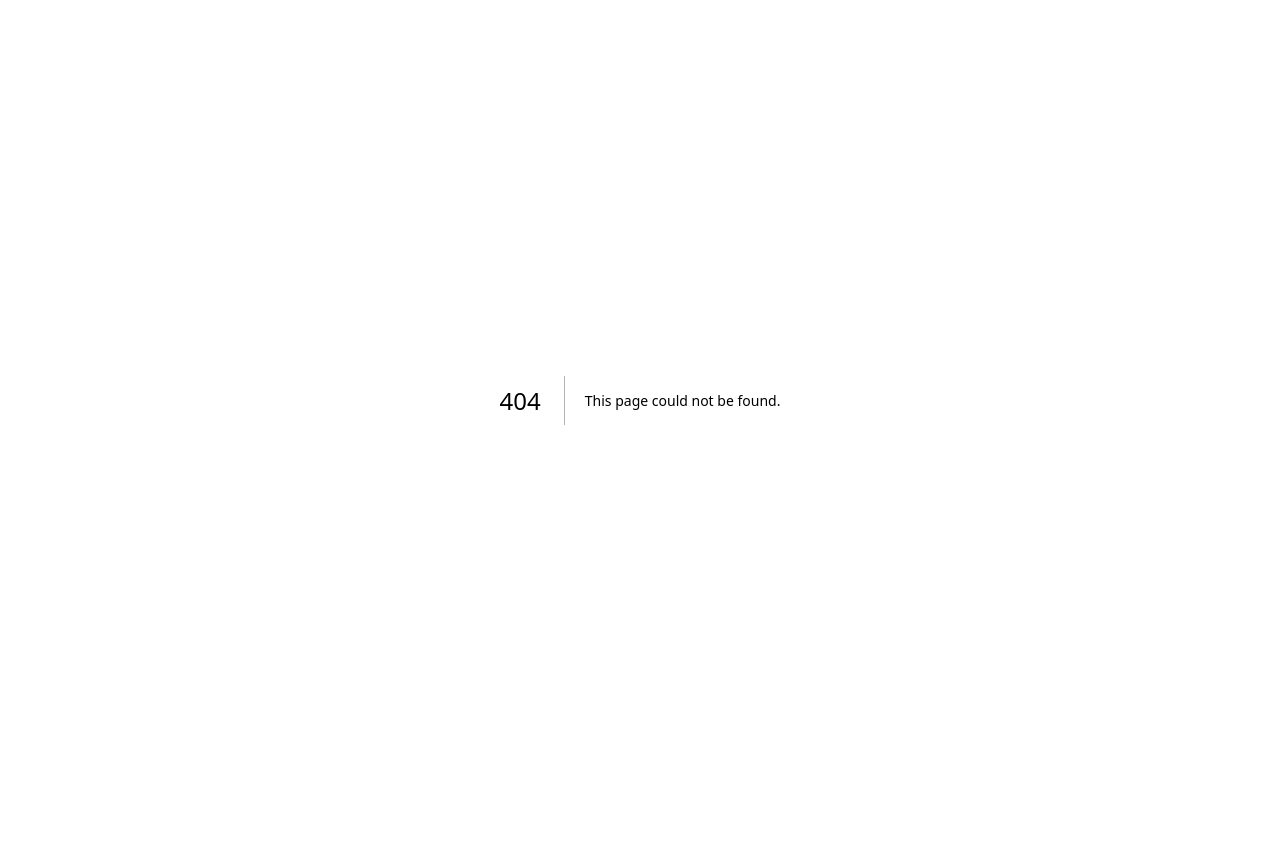
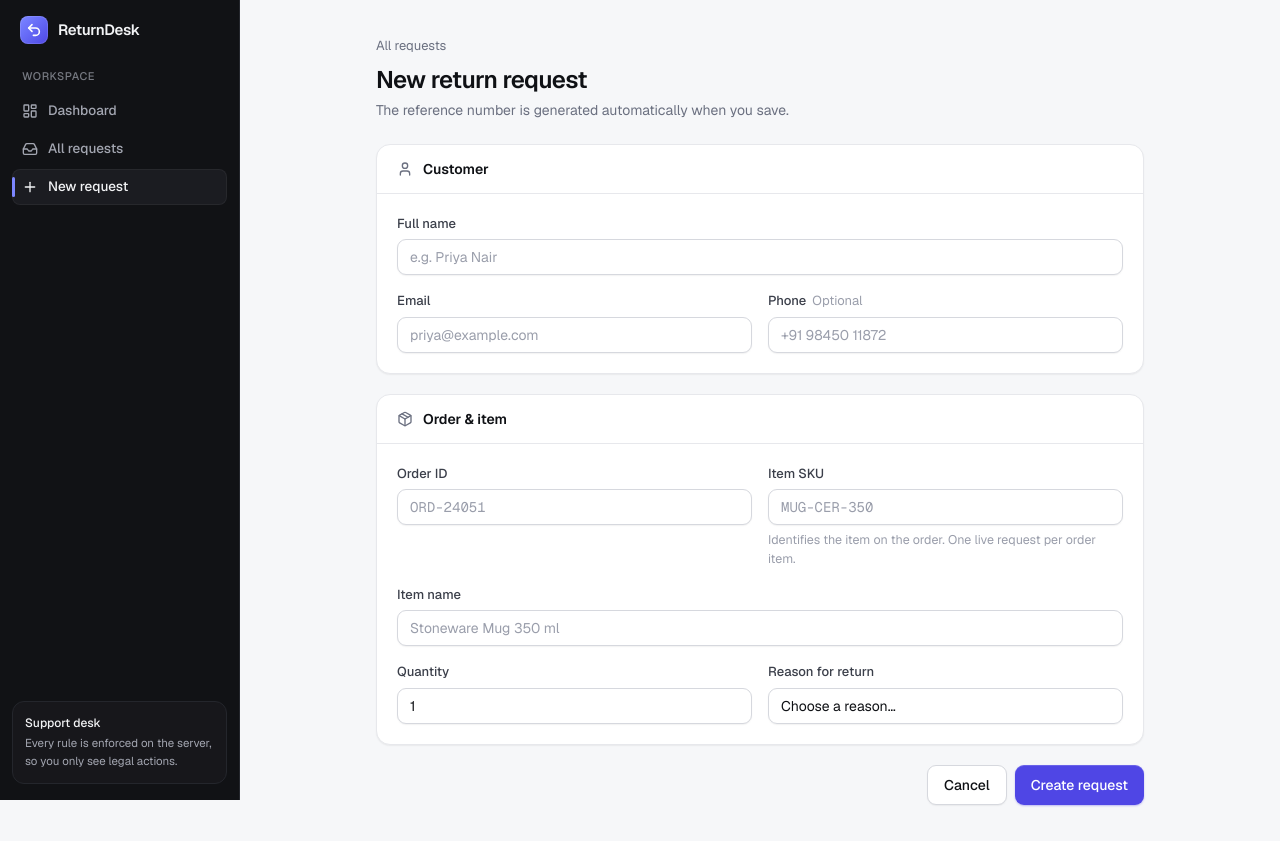
Before and after one commit to BITHAL04/RETURNDESK, a Next.js app: page /requests/new in a window 1280 px wide. Before the commit this address had no page. Before the commit the page ends 800 px from the top, so only its background shows below. Built offline with nearby package versions, Linux system fonts and the light colour scheme.

Commit message:
feat: add create request form with server error handling

```diff
--- /dev/null
+++ b/src/app/(app)/requests/new/page.tsx
@@ -0,0 +1,23 @@
+import type { Metadata } from "next";
+import Link from "next/link";
+import { PageHeader } from "@/components/layout/app-shell";
+import { CreateRequestForm } from "@/components/requests/create-request-form";
+
+export const metadata: Metadata = { title: "New request" };
+
+export default function NewRequestPage() {
+  return (
+    <div className="mx-auto max-w-3xl">
+      <PageHeader
+        eyebrow={
+          <Link href="/requests" className="hover:text-ink">
+            All requests
+          </Link>
+        }
+        title="New return request"
+        description="The reference number is generated automatically when you save."
+      />
+      <CreateRequestForm />
+    </div>
+  );
+}
--- /dev/null
+++ b/src/components/requests/create-request-form.tsx
@@ -0,0 +1,28 @@
+"use client";
+
+import { useRouter } from "next/navigation";
+import { toast } from "sonner";
+import { apiFetch } from "@/lib/api/client";
+import type { RequestDto } from "@/server/requests/serialize";
+import { RequestForm } from "./request-form";
+
+export function CreateRequestForm() {
+  const router = useRouter();
+  return (
+    <RequestForm
+      submitLabel="Create request"
+      cancelHref="/requests"
+      onSubmit={async (values) => {
+        const { data } = await apiFetch<RequestDto>("/api/requests", {
+          method: "POST",
+          json: values,
+        });
+        toast.success(`Request ${data.reference} created`, {
+          description: `${data.customerName} · ${data.itemName}`,
+        });
+        router.push(`/requests/${data.id}`);
+        router.refresh();
+      }}
+    />
+  );
+}
--- /dev/null
+++ b/src/components/requests/request-form.tsx
@@ -0,0 +1,232 @@
+"use client";
+
+import { zodResolver } from "@hookform/resolvers/zod";
+import { AlertTriangle, Package, User } from "lucide-react";
+import { AnimatePresence, motion } from "motion/react";
+import Link from "next/link";
+import { useForm } from "react-hook-form";
+import { useState } from "react";
+import type { z } from "zod";
+import { Button } from "@/components/ui/button";
+import { Card } from "@/components/ui/card";
+import { Field, Input, Select } from "@/components/ui/field";
+import { ApiClientError } from "@/lib/api/client";
+import { REASON_LABELS, RETURN_REASONS } from "@/lib/domain/constants";
+import { createRequestSchema, type CreateRequestInput } from "@/lib/validation/requests";
+
+type FormInput = z.input<typeof createRequestSchema>;
+
+export type RequestFormValues = CreateRequestInput;
+
+const EMPTY: FormInput = {
+  customerName: "",
+  customerEmail: "",
+  customerPhone: "",
+  orderId: "",
+  itemSku: "",
+  itemName: "",
+  quantity: 1,
+  reason: "" as FormInput["reason"],
+};
+
+/**
+ * Shared by the create and edit screens. Client-side validation uses the same Zod
+ * schema as the API for instant feedback; the server still re-validates everything
+ * and its field errors are mapped back onto the inputs.
+ */
+export function RequestForm({
+  defaultValues,
+  submitLabel,
+  cancelHref,
+  onSubmit,
+}: {
+  defaultValues?: Partial<FormInput>;
+  submitLabel: string;
+  cancelHref: string;
+  /** Receives only the fields the agent changed (all fields on create). */
+  onSubmit: (values: RequestFormValues, changed: Partial<RequestFormValues>) => Promise<void>;
+}) {
+  const [serverError, setServerError] = useState<ApiClientError | null>(null);
+  const {
+    register,
+    handleSubmit,
+    setError,
+    formState: { errors, isSubmitting, dirtyFields },
+  } = useForm<FormInput, unknown, CreateRequestInput>({
+    resolver: zodResolver(createRequestSchema),
+    defaultValues: { ...EMPTY, ...defaultValues },
+    mode: "onTouched",
+  });
+
+  const submit = handleSubmit(async (values) => {
+    setServerError(null);
+    const changed = Object.fromEntries(
+      Object.entries(values).filter(([key]) => dirtyFields[key as keyof FormInput]),
+    ) as Partial<RequestFormValues>;
+    try {
+      await onSubmit(values, changed);
+    } catch (error) {
+      if (!(error instanceof ApiClientError)) throw error;
+      const fields = error.fieldErrors();
+      for (const [field, message] of Object.entries(fields)) {
+        if (field in EMPTY) setError(field as keyof FormInput, { message });
+      }
+      setServerError(error);
+    }
+  });
+
+  return (
+    <form onSubmit={submit} noValidate className="space-y-5">
+      <AnimatePresence>
+        {serverError && (
+          <motion.div
+            role="alert"
+            initial={{ opacity: 0, height: 0 }}
+            animate={{ opacity: 1, height: "auto" }}
+            exit={{ opacity: 0, height: 0 }}
+            className="overflow-hidden"
+          >
+            <div className="flex gap-3 rounded-xl border border-rose-200 bg-danger-soft px-4 py-3 text-sm">
+              <AlertTriangle className="mt-0.5 size-4 shrink-0 text-danger" aria-hidden />
+              <div>
+                <p className="font-medium text-rose-900">
+                  {serverError.code === "DUPLICATE_LIVE_REQUEST"
+                    ? "This item already has a live request"
+                    : "The request could not be saved"}
+                </p>
+                <p className="mt-0.5 text-rose-800/90">{serverError.message}</p>
+                {serverError.code === "DUPLICATE_LIVE_REQUEST" &&
+                  typeof (serverError.details as { existingReference?: string } | undefined)
+                    ?.existingReference === "string" && (
+                    <Link
+                      href={`/requests?q=${(serverError.details as { existingReference: string }).existingReference}`}
+                      className="mt-1.5 inline-block font-medium text-rose-900 underline underline-offset-2"
+                    >
+                      Find{" "}
+                      {(serverError.details as { existingReference: string }).existingReference}
+                    </Link>
+                  )}
+              </div>
+            </div>
+          </motion.div>
+        )}
+      </AnimatePresence>
+
+      <Card>
+        <div className="flex items-center gap-2.5 border-b border-line px-5 py-3.5">
+          <User className="size-4 text-ink-muted" aria-hidden />
+          <h2 className="text-sm font-semibold">Customer</h2>
+        </div>
+        <div className="grid gap-4 p-5 sm:grid-cols-2">
+          <Field label="Full name" error={errors.customerName?.message} className="sm:col-span-2">
+            {(a) => (
+              <Input
+                {...a}
+                {...register("customerName")}
+                autoComplete="off"
+                placeholder="e.g. Priya Nair"
+              />
+            )}
+          </Field>
+          <Field label="Email" error={errors.customerEmail?.message}>
+            {(a) => (
+              <Input
+                {...a}
+                {...register("customerEmail")}
+                type="email"
+                inputMode="email"
+                placeholder="priya@example.com"
+              />
+            )}
+          </Field>
+          <Field label="Phone" optional error={errors.customerPhone?.message}>
+            {(a) => (
+              <Input
+                {...a}
+                {...register("customerPhone")}
+                type="tel"
+                inputMode="tel"
+                placeholder="+91 98450 11872"
+              />
+            )}
+          </Field>
+        </div>
+      </Card>
+
+      <Card>
+        <div className="flex items-center gap-2.5 border-b border-line px-5 py-3.5">
+          <Package className="size-4 text-ink-muted" aria-hidden />
+          <h2 className="text-sm font-semibold">Order &amp; item</h2>
+        </div>
+        <div className="grid gap-4 p-5 sm:grid-cols-2">
+          <Field label="Order ID" error={errors.orderId?.message}>
+            {(a) => (
+              <Input
+                {...a}
+                {...register("orderId")}
+                placeholder="ORD-24051"
+                className="font-mono"
+              />
+            )}
+          </Field>
+          <Field
+            label="Item SKU"
+            error={errors.itemSku?.message}
+            hint="Identifies the item on the order. One live request per order item."
+          >
+            {(a) => (
+              <Input
+                {...a}
+                {...register("itemSku")}
+                placeholder="MUG-CER-350"
+                className="font-mono"
+              />
+            )}
+          </Field>
+          <Field label="Item name" error={errors.itemName?.message} className="sm:col-span-2">
+            {(a) => <Input {...a} {...register("itemName")} placeholder="Stoneware Mug 350 ml" />}
+          </Field>
+          <Field label="Quantity" error={errors.quantity?.message}>
+            {(a) => (
+              <Input
+                {...a}
+                {...register("quantity", { valueAsNumber: true })}
+                type="number"
+                min={1}
+                max={1000}
+                step={1}
+                inputMode="numeric"
+              />
+            )}
+          </Field>
+          <Field label="Reason for return" error={errors.reason?.message}>
+            {(a) => (
+              <Select {...a} {...register("reason")}>
+                <option value="" disabled>
+                  Choose a reason…
+                </option>
+                {RETURN_REASONS.map((r) => (
+                  <option key={r} value={r}>
+                    {REASON_LABELS[r]}
+                  </option>
+                ))}
+              </Select>
+            )}
+          </Field>
+        </div>
+      </Card>
+
+      <div className="flex flex-col-reverse gap-2 sm:flex-row sm:justify-end">
+        <Link
+          href={cancelHref}
+          className="inline-flex h-10 items-center justify-center rounded-[var(--radius-control)] border border-line-strong bg-surface px-4 text-sm font-medium text-ink shadow-card hover:bg-surface-muted"
+        >
+          Cancel
+        </Link>
+        <Button type="submit" size="lg" loading={isSubmitting} className="justify-center">
+          {isSubmitting ? "Saving…" : submitLabel}
+        </Button>
+      </div>
+    </form>
+  );
+}
```
